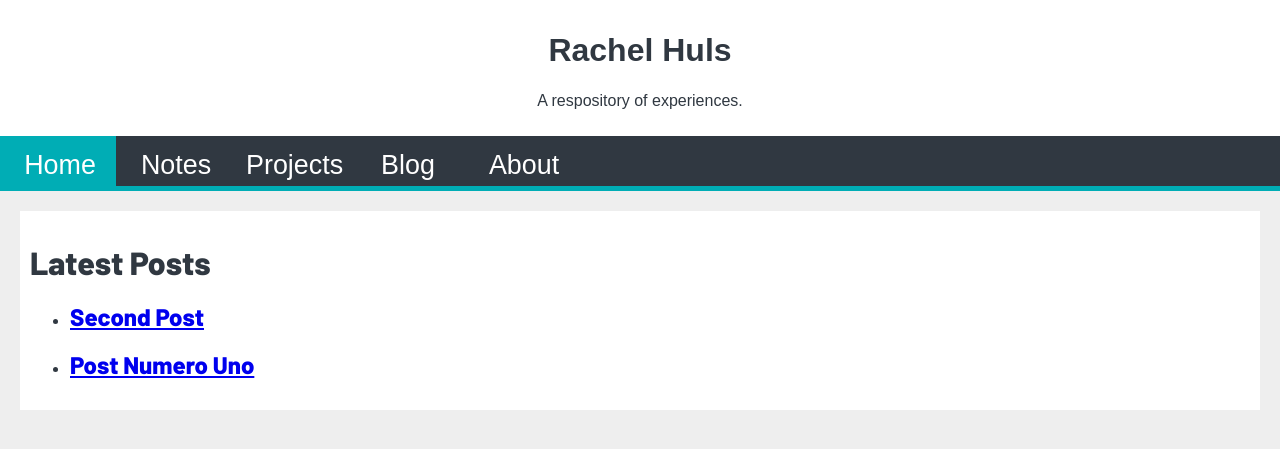
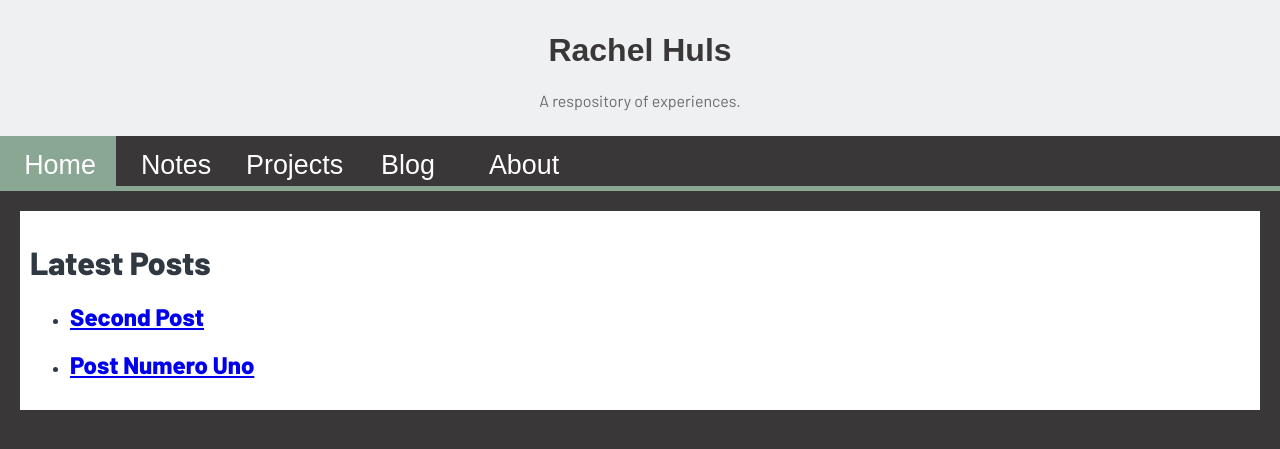
Before and after one commit to rachelhuls/rachelhuls.github.io, a Jekyll site: the page built from index.html, in a window 1280 px wide and 900 px high. Shown: the top 449 px of the window. Built offline with Jekyll 4.4.1, drawn with Linux system fonts in a browser that asks for light colours; some web fonts are replaced.

Commit message:
color change for scheme

```diff
--- a/_sass/main.scss
+++ b/_sass/main.scss
@@ -6,12 +6,12 @@
   font-weight: 400;
   padding: 10px;
   text-align: center;
-  background: white;
-  color: #303841;
+  background: #EEF0F2;
+  color: #393738;
 }
-.header header-description {
+.header p {
   font-family: 'Barlow', sans-serif;
-
+  color: #6C6A6B;
   font-weight: 100i;
 }
 
@@ -25,7 +25,7 @@ white: EEEEEE
 body {
   margin: 0;
   font-family: Arial;
-  background: #EEEEEE;
+  background: #393738;
   color: #303841;
   font-weight: 400;
   line-height:1.2;
@@ -37,24 +37,24 @@ body {
 }
 .nav ul {
   list-style: none;
-  background-color: #303841;
+  background-color: #393738;
   padding: 0;
   overflow: hidden;
   margin: 0;
   top: 0;
-  border-bottom: 5px solid #00ADB5;
+  border-bottom: 5px solid #8AA794;
 }
 .nav li {
   float: left;
   position: relative;
-  background-color: #303841;
+  background-color: #393738;
 
 }
 .nav li a{
   font-family: Arial;
   font-size: 1.2em;
   line-height: 30px;
-  background-color: #303841;
+  background-color: #393738;
   padding: 14px 14px;
   height: 40px;
   position: relative;
@@ -73,12 +73,12 @@ body {
 
 
 .nav a:hover {
-  background-color: #006169;
+  background-color: #3E5B48;
 
 }
 
 .nav a.current {
-  background-color: #00ADB5;
+  background-color: #8AA794;
   color: #fff;
   cursor: default;
   }
@@ -98,8 +98,8 @@ body {
 
 
 .footer {
-  color: #EEEEEE;
-  background-color: #303841;
+  color: #393738;
+  background-color: #EEF0F2;
   position: static;
   bottom: 0;
   width: 100%;
@@ -107,13 +107,13 @@ body {
   padding: 10px;
 }
 .footer a{
-   color:#D7DBDC;
+   color:#393738;
 }
 .footer a:hover{
-   color:#FFFFFF;
+   color:#393738;
 }
 .footer a:visited{
-   color:#D7DBDC;
+   color:#393738;
 }
 .leftcolumn {
   float: left;
```
